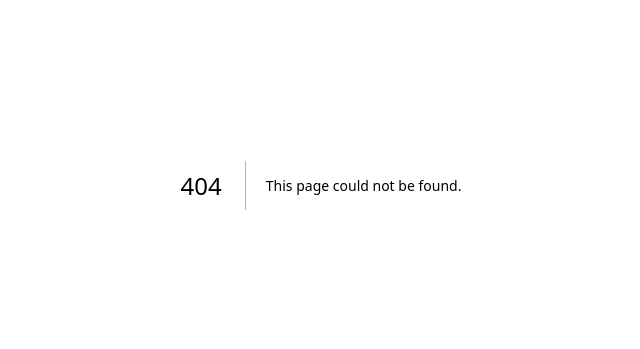
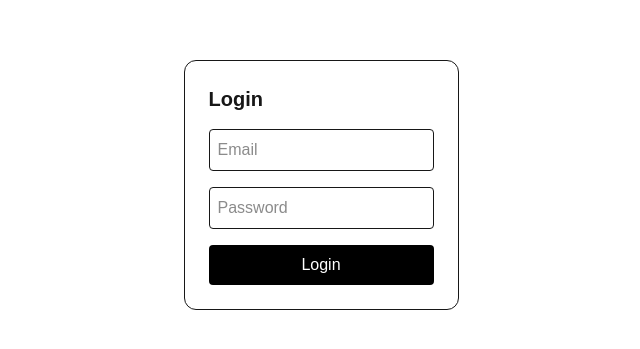
Before and after one commit to Hivzzy/workforce-coordination-system, a Next.js app: page /login in a window 1280 px wide. Before the commit this address had no page. Shown: the part 215-564 px from the top of the page, without its empty margins (319-959 px from the left). Built offline with nearby package versions, Linux system fonts and the light colour scheme.

Commit message:
feat: implement auth flow with state management, persistence, and route protection

```diff
--- a/package.json
+++ b/package.json
@@ -11,7 +11,8 @@
   "dependencies": {
     "next": "16.2.1",
     "react": "19.2.4",
-    "react-dom": "19.2.4"
+    "react-dom": "19.2.4",
+    "zustand": "^5.0.12"
   },
   "devDependencies": {
     "@tailwindcss/postcss": "^4",
--- /dev/null
+++ b/src/app/dashboard/page.tsx
@@ -0,0 +1,25 @@
+"use client";
+
+import { useAuthStore } from "@/features/auth/store/auth.store";
+import { useRouter } from "next/navigation";
+import { useEffect } from "react";
+
+export default function DahboardPage() {
+    const user = useAuthStore((state) => state.user);
+    const router = useRouter();
+
+    useEffect(() => {
+        if (!user) {
+            router.push("/login");
+        }
+    }, [user, router]);
+
+    if (!user) return null;
+
+    return (
+        <div className="p-6">
+            <h1 className="text-xl font-bold">Dashboard</h1>
+                <p>Welcome, {user.email} </p>
+        </div>
+    );
+}
--- /dev/null
+++ b/src/app/login/page.tsx
@@ -0,0 +1,53 @@
+"use client";
+
+import { useState } from "react";
+import { login } from "@/features/auth/services/auth.services";
+import { useAuthStore } from "@/features/auth/store/auth.store";
+import { useRouter } from "next/navigation";
+
+export default function LoginPage() {
+    const [email, setEmail] = useState("");
+    const [password, setPassword] = useState("");
+    const router = useRouter();
+    const setUser = useAuthStore((state) => state.setUser);
+
+    const handleLogin = async () => {
+        const user = await login(email,password);
+
+        if(user){
+            setUser(user);
+            router.push("/dashboard");
+            alert("Login success: " + user.email);
+        }else {
+            alert("Login Failed");
+        }
+    };
+    return (
+        <div className="flex h-screen items-center justify-center">
+            <div className="flex flex-col gap-4 p-6 border rounded-xl">
+                <h1 className="text-xl font-bold">Login</h1>
+                <input
+                    type="email"
+                    placeholder="Email"
+                    className="border p-2 rounded"
+                    value={email}
+                    onChange={(e) => setEmail(e.target.value)}
+                />
+                <input
+                    type="password"
+                    placeholder="Password"
+                    className="border p-2 rounded"
+                    value={password}
+                    onChange={(e) => setPassword(e.target.value)}
+                />
+
+                <button
+                    onClick={handleLogin}
+                    className="bg-black text-white p-2 rounded"
+                >
+                    Login
+                </button>
+            </div>
+        </div>
+    );
+}
--- /dev/null
+++ b/src/features/auth/services/auth.services.ts
@@ -0,0 +1,13 @@
+import { User } from "../types/auth.types";
+
+export const login = async (email: string, password: string): Promise<User | null> => {
+    // dummy logic
+    if(email == "admin@gmail.com" && password === "admin") {
+        return {
+            id: "1",
+            email,
+            role: "admin"
+        }
+    }
+    return null;
+};
--- /dev/null
+++ b/src/features/auth/store/auth.store.ts
@@ -0,0 +1,27 @@
+import { create } from "zustand";
+import { persist } from "zustand/middleware";
+
+type User = {
+    id: string;
+    email: string;
+    role: "admin" | "staff";
+};
+
+type AuthState = {
+    user: User | null;
+    setUser: (user: User) => void;
+    logout: () => void;
+}
+
+export const useAuthStore = create<AuthState>() (
+    persist(
+     (set)=> ({
+    user: null,
+    setUser: (user) => set({ user }),
+    logout: () => set({ user: null}),
+    }),
+    {
+        name: "auth-storage", // key di localStorage
+    }
+)
+);
--- /dev/null
+++ b/src/features/auth/types/auth.types.ts
@@ -0,0 +1,5 @@
+export type User = {
+    id: string;
+    email: string;
+    role: "admin" | "staff";
+};
```
Also changed, not shown: 2 other files (tests, documents, lock files or other folders).
